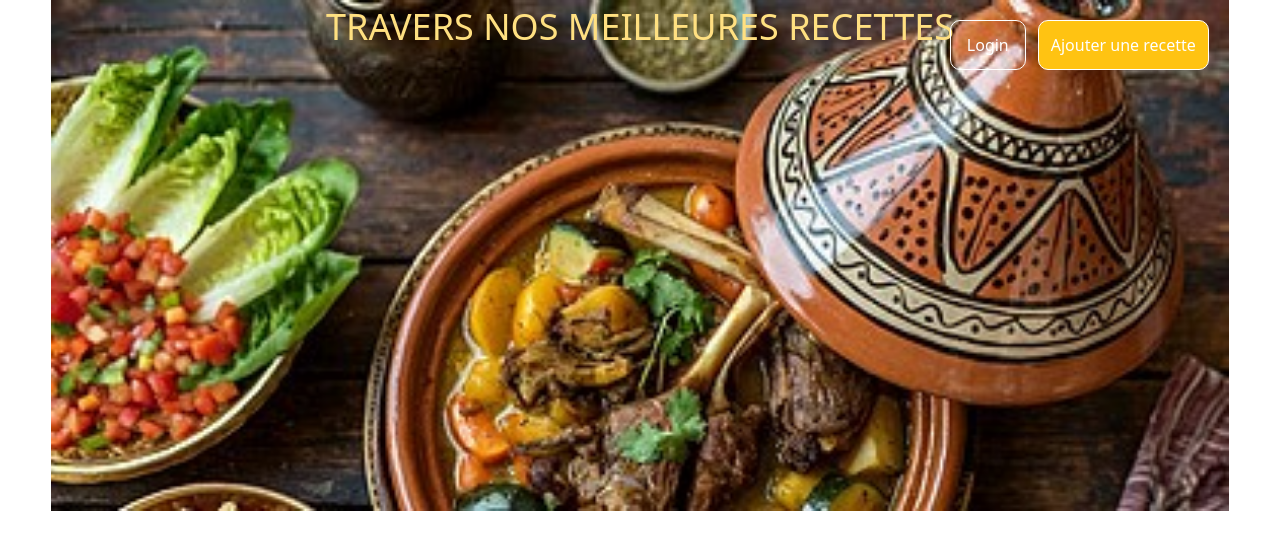
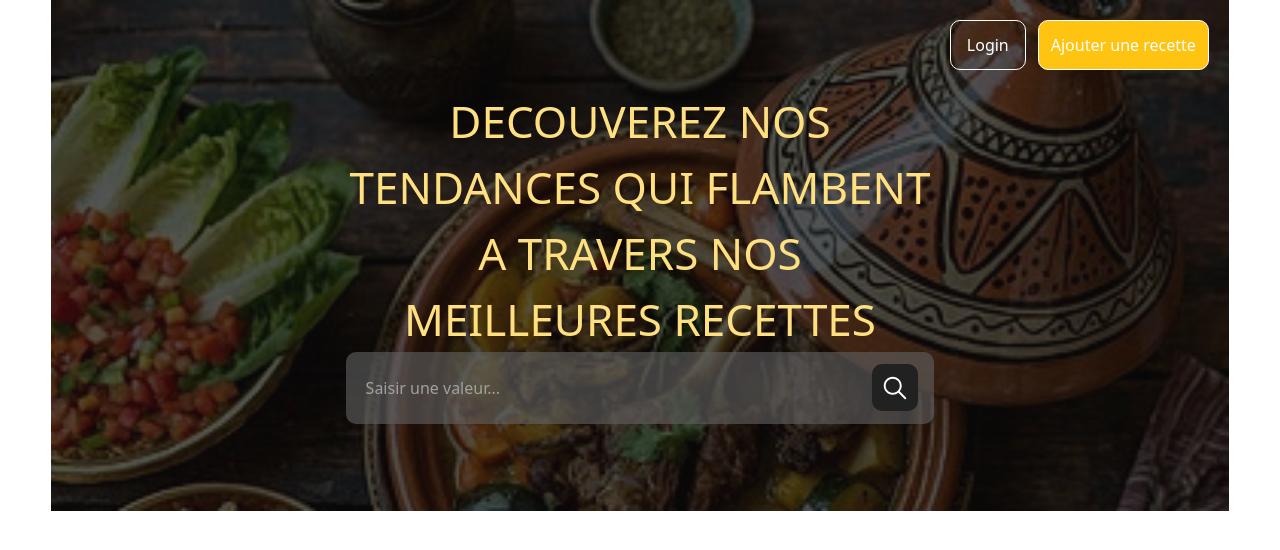
Before and after one commit to ALAAHAJHOUJ/ProjetMaster, a React (Vite) app: page / in a window 1280 px wide. Shown: the top 550 px of the page. Built offline with nearby package versions, Linux system fonts and the light colour scheme.

Commit message:
presque finis pour le header

```diff
--- a/package.json
+++ b/package.json
@@ -13,6 +13,7 @@
     "@tailwindcss/vite": "^4.1.18",
     "react": "^19.2.0",
     "react-dom": "^19.2.0",
+    "react-icons": "^5.5.0",
     "react-router-dom": "^7.13.0",
     "tailwindcss": "^4.1.18"
   },
--- a/src/components/Header.jsx
+++ b/src/components/Header.jsx
@@ -1,8 +1,31 @@
-import React from 'react'
+import recette from '../assets/RecetteMaroc111.jpg'
+import { IoIosSearch } from 'react-icons/io'
+
 
 function Header() {
+
+
   return (
-    <div>Header</div>
+        <header className='min-w-[325px] w-[92%] max-w-[1440px] mx-auto relative'>
+              <div className='w-full '>
+                 <img src={recette} alt="image de projet" className='w-full min-h-[337px] object-cover object-[center_center]' />
+              </div>
+              <div className='bg-[#0b0b0bb1] w-full h-full absolute right-0 top-0 flex flex-col justify-center items-center'>
+                    <h1 className='text-[#ffe081] inline-block max-w-[50%] text-[clamp(1rem,4vw,44px)] text-center'>DECOUVEREZ NOS TENDANCES QUI FLAMBENT A TRAVERS NOS MEILLEURES RECETTES</h1>
+                    <div className='w-[50%] h-[clamp(52px,8vw,72px)] relative flex justify-end items-center'>
+                        <input type="text" className='w-full h-full absolute right-0 top-0 bg-[#6362629a] rounded-[10px] box-border pl-5 placeholder:text-[#a1a1a1] text-white' placeholder='Saisir une valeur...' />
+                        <div className='aspect-square cursor-pointer hover:bg-[#8f8f8f88] h-[65%] aspect-square bg-[#212121] rounded-[10px] mr-4 z-30 flex justify-center items-center'>
+                          <IoIosSearch size={30} className=' text-white '></IoIosSearch>
+                        </div>
+                    </div>
+
+              </div>
+              <ul className='absolute top-[20px] right-[20px] flex flex-wrap gap-3 content-start justify-center'>
+                    <li className='py-3 px-4 border-[1px] border-white text-white rounded-[10px] cursor-pointer hover:bg-[#d4d4d4c1] hover:text-black transition-all duration-500'>Login</li>
+                    <li className='p-3 border-[1px] border-white text-white rounded-[10px] bg-[#FFC312] cursor-pointer hover:bg-[#ffc412ad] hover:text-black transition-all duration-500'>Ajouter une recette</li>
+              </ul>
+
+        </header>
   )
 }
 
--- a/src/pages/Acceuil.jsx
+++ b/src/pages/Acceuil.jsx
@@ -1,22 +1,12 @@
 import React from 'react'
-import recette from '../assets/RecetteMaroc111.jpg'
+import Header from '../components/Header'
+
 
 
 
 function Acceuil() {
   return (
-    <header className='bg-red-600 w-[92%] mx-auto relative'>
-       <img alt='image de projet' src={recette} className='w-full min-h-84.25 object-cover object-[center_center] absolute top-0 right-0'>
-       </img>
-      <div className='bg-[#0b0b0b97] w-full h-full absolute right-0 top-0 flex justify-center items-center'>
-            <span className='text-[#ffe081] text-[36px] inline-block w-[80%] text-center'>DECOUVEREZ NOS TENDANCES QUI FLAMBENT A TRAVERS NOS MEILLEURES RECETTES</span>
-      </div>
-       <ul className='absolute top-[20px] right-[20px] flex flex-wrap gap-3 content-start justify-center'>
-            <li className='py-3 px-4 border-[1px] border-white text-white rounded-[10px] cursor-pointer hover:bg-[#d4d4d493] transition-all duration-500'>Login</li>
-            <li className='p-3 border-[1px] border-white text-white rounded-[10px] bg-[#FFC312] cursor-pointer hover:bg-[#ffc41290] transition-all duration-500'>Ajouter une recette</li>
-       </ul>
-
-    </header>
+        <Header></Header>
   )
 }
 
```
Also changed, not shown: 1 other file (tests, documents, lock files or other folders).
